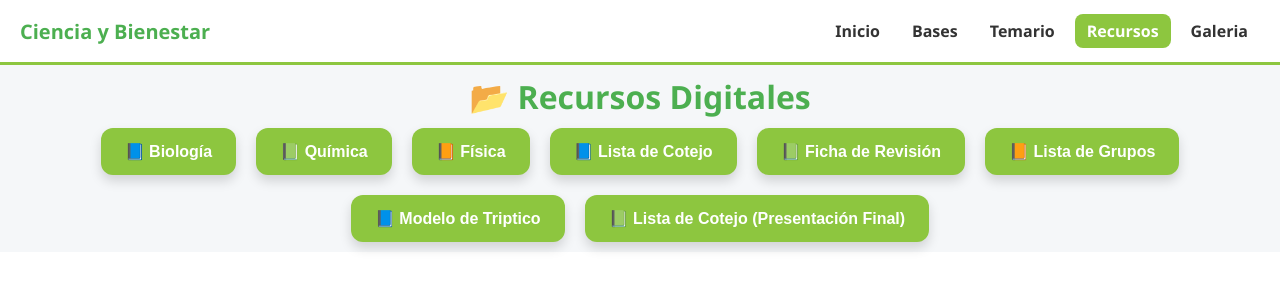
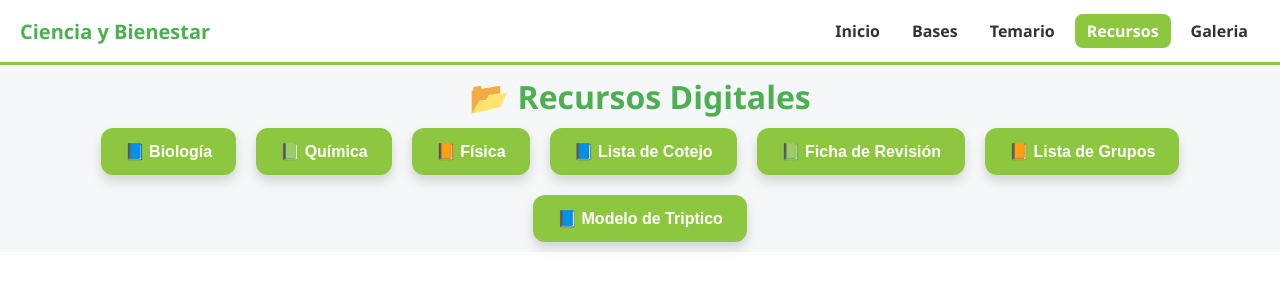
Before and after one commit to MaterialesSecundaria/ciencia_y_bienestar, a plain HTML site: page recursos.html in a window 1280 px wide. Drawn offline with Linux system fonts and the light colour scheme.

Commit message:
Add files via upload

```diff
--- a/recursos.html
+++ b/recursos.html
@@ -157,7 +157,6 @@
     <button class="pdf-btn" onclick="mostrarPDF('documentos/5.FICHAS_DE_REVISION.pdf')">📗 Ficha de Revisión</button>
     <button class="pdf-btn" onclick="mostrarPDF('documentos/6.LISTA_DE_GRUPOS.pdf')">📙 Lista de Grupos</button>
     <button class="pdf-btn" onclick="mostrarPDF('documentos/7.MODELO_DE_TRIPTICO.pdf')">📘 Modelo de Triptico </button>
-    <button class="pdf-btn" onclick="mostrarPDF('documentos/PPT_HELICOCIENCIA 2025_QUI.pdf')">📗 Lista de Cotejo (Presentación Final)</button>
   </div>
 
   <!-- Visor de PDF -->
```
